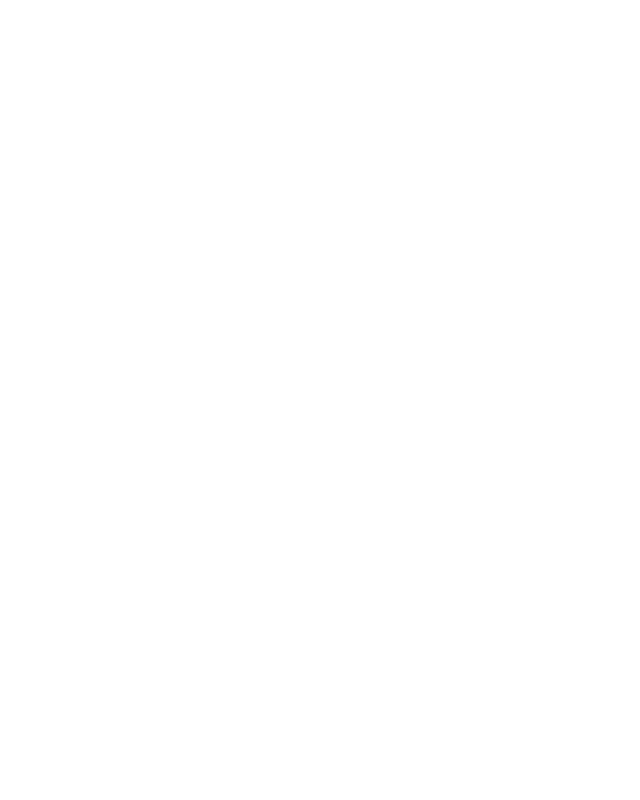
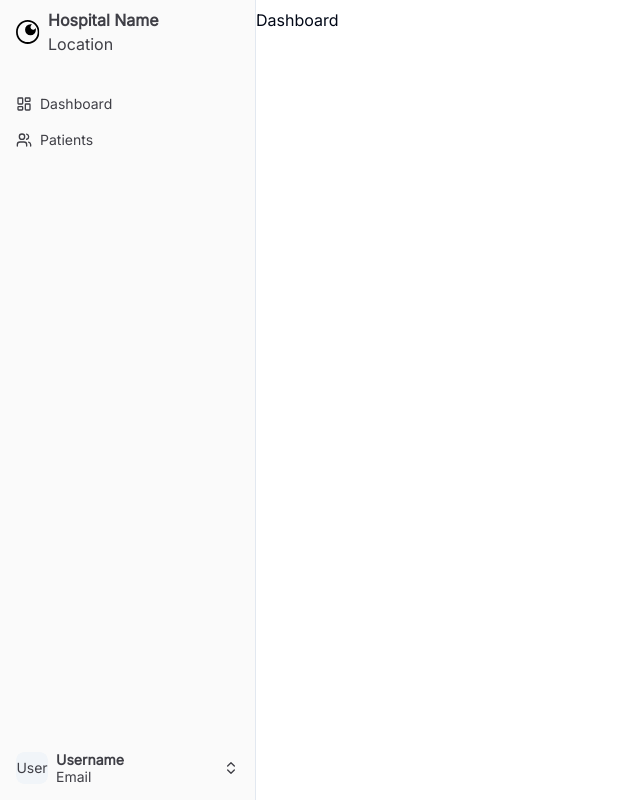
Before and after one commit to Heimdall-Medical/ehr-ui, a React (Vite) app: page /Dashboard in a window 1280 px wide. Before the commit this address had no page. Shown: the whole page, without its empty margins (0-640 px from the left). Built offline with nearby package versions, Linux system fonts and the light colour scheme.

Commit message:
feat[Routes]: Add dashboard with sidebar

```diff
--- /dev/null
+++ b/src/features/dashboard/dashboard.tsx
@@ -0,0 +1,3 @@
+export default function Dashboard() {
+  return <div>Dashboard</div>;
+}
--- /dev/null
+++ b/src/lib/with-sidebar.tsx
@@ -0,0 +1,15 @@
+import { AppSidebar } from "@/components/app-sidebar";
+import { SidebarProvider } from "@/components/ui/sidebar";
+
+import type { ComponentType } from "react";
+
+export function WithSidebar<P extends {}>(Comp: ComponentType<P>) {
+  return (props: P) => (
+    <SidebarProvider>
+      <AppSidebar />
+      <main className="container mx-auto w-full pt-2">
+        <Comp {...props} />
+      </main>
+    </SidebarProvider>
+  );
+}
--- a/src/router.tsx
+++ b/src/router.tsx
@@ -1,5 +1,8 @@
 import { BrowserRouter, Route, Routes } from "react-router";
 
+import { ROUTES } from "@/config/routes";
+
+import Dashboard from "./routes/dashboard/dashboard";
 import Landing from "./routes/landing";
 
 function Router() {
@@ -7,6 +10,7 @@
     <BrowserRouter>
       <Routes>
         <Route element={<Landing />} index={true} />
+        <Route path={ROUTES.DASHBOARD.NAME} element={<Dashboard />} />
       </Routes>
     </BrowserRouter>
   );
--- /dev/null
+++ b/src/routes/dashboard/dashboard.tsx
@@ -0,0 +1,8 @@
+import AppDashboard from "@/features/dashboard/dashboard";
+import { WithSidebar } from "@/lib/with-sidebar";
+
+function Dashboard() {
+  return <AppDashboard />;
+}
+
+export default WithSidebar(Dashboard);
```
